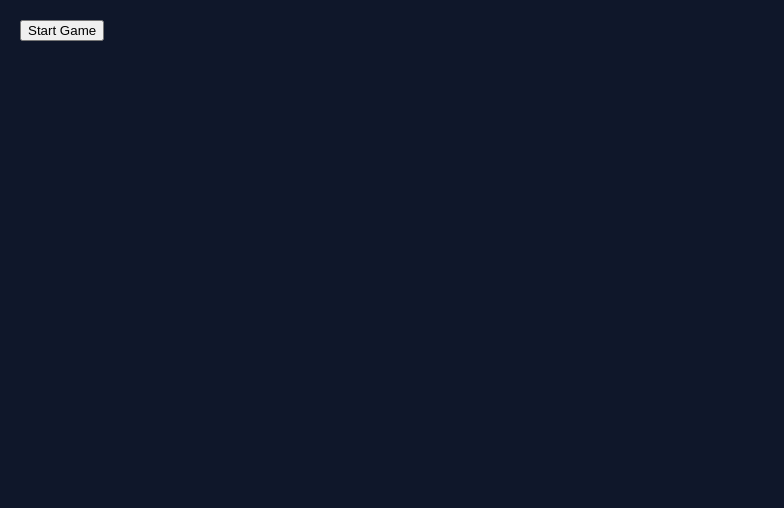
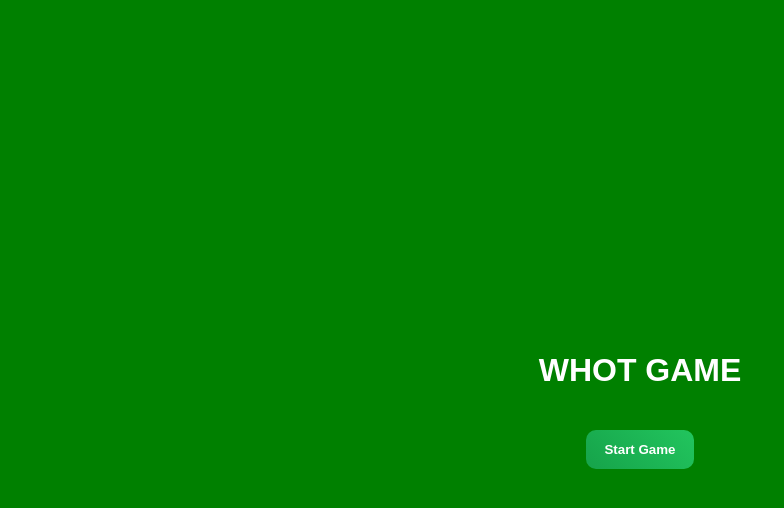
Before and after one commit to annamoyosore/win9ja, a React (Vite) app: page / in a window 1280 px wide. Shown: the top 508 px of the page, without its empty margins (0-784 px from the left). Built offline with nearby package versions, Linux system fonts and the light colour scheme.

Commit message:
Update WhotGame.jsx

```diff
--- a/src/WhotGame.jsx
+++ b/src/WhotGame.jsx
@@ -3,7 +3,7 @@ import { useEffect, useRef, useState } from "react";
 const SHAPES = ["circle", "triangle", "square", "star", "cross"];
 
 // =========================
-// SOUND (UNCHANGED)
+// SOUND
 // =========================
 function playSound(type) {
   const s = {
@@ -15,7 +15,7 @@ function playSound(type) {
 }
 
 // =========================
-// DECK (UNCHANGED)
+// DECK
 // =========================
 function createDeck() {
   const deck = [];
@@ -30,23 +30,16 @@ function createDeck() {
 }
 
 // =========================
-// FIXED RULE ENGINE (IMPORTANT)
+// VALID MOVE
 // =========================
 function isValidMove(card, top, requestedShape) {
   if (!top) return true;
-
-  // 🟢 REQUESTED SHAPE OVERRIDE
-  if (requestedShape) {
-    return card.shape === requestedShape || card.number === top.number;
-  }
-
-  // 🔥 CORE FIX:
-  // SAME NUMBER ACROSS SHAPES MUST ALWAYS MATCH
+  if (requestedShape) return card.shape === requestedShape;
   return card.number === top.number || card.shape === top.shape;
 }
 
 // =========================
-// CARD RENDER (RESTORED YOUR ORIGINAL STYLE)
+// CARD RENDER
 // =========================
 const cache = new Map();
 
@@ -59,7 +52,6 @@ function drawCard(card) {
   c.height = 130;
   const ctx = c.getContext("2d");
 
-  // original style preserved
   ctx.fillStyle = "#fff";
   ctx.fillRect(0, 0, 90, 130);
 
@@ -79,9 +71,7 @@ function drawCard(card) {
     ctx.fill();
   }
 
-  if (card.shape === "square") {
-    ctx.fillRect(cx - 14, cy - 14, 28, 28);
-  }
+  if (card.shape === "square") ctx.fillRect(cx - 14, cy - 14, 28, 28);
 
   if (card.shape === "triangle") {
     ctx.beginPath();
@@ -129,15 +119,10 @@ export default function WhotGame() {
   }
 
   // =========================
-  // RULES (UNCHANGED LOGIC, FIXED ONLY BEHAVIOR)
+  // RULE ENGINE
   // =========================
   function applyRules(card, copy, isPlayer) {
     const opponent = isPlayer ? 1 : 0;
-
-    if (card.number === 1) {
-      copy.hold = opponent;
-      pushAlert("🟡 HOLD");
-    }
 
     if (card.number === 2) {
       copy.players[opponent].hand.push(copy.deck.pop());
@@ -159,7 +144,7 @@ export default function WhotGame() {
   }
 
   // =========================
-  // START (UNCHANGED UI)
+  // START GAME
   // =========================
   function startMatch() {
     const deck = createDeck();
@@ -173,7 +158,6 @@ export default function WhotGame() {
       discard: [deck.pop()],
       turn: "player",
       skipNext: null,
-      hold: null,
       requestedShape: null
     });
 
@@ -207,7 +191,7 @@ export default function WhotGame() {
     playSound("play");
     applyRules(card, copy, true);
 
-    addLog(`You played ${card.number} (${card.shape})`);
+    addLog(`You played ${card.number}`);
 
     copy.turn = "bot";
     setGame(copy);
@@ -216,7 +200,7 @@ export default function WhotGame() {
   }
 
   // =========================
-  // MARKET (UNCHANGED FLOW)
+  // MARKET
   // =========================
   function drawMarket() {
     const g = gameRef.current;
@@ -261,16 +245,25 @@ export default function WhotGame() {
     playSound("play");
     applyRules(card, copy, false);
 
-    addLog(`Bot played ${card.number} (${card.shape})`);
+    addLog(`Bot played ${card.number}`);
 
     copy.turn = "player";
     setGame(copy);
   }
 
+  // =========================
+  // LANDING PAGE (FIXED GREEN UI)
+  // =========================
   if (!game) {
     return (
-      <div style={{ padding: 20 }}>
-        <button onClick={startMatch}>Start Game</button>
+      <div style={styles.bg}>
+        <div style={styles.landing}>
+          <h1 style={{ color: "#fff" }}>WHOT GAME</h1>
+
+          <button onClick={startMatch} style={styles.startBtn}>
+            Start Game
+          </button>
+        </div>
       </div>
     );
   }
@@ -314,7 +307,7 @@ export default function WhotGame() {
 }
 
 // =========================
-// ORIGINAL STYLE PRESERVED
+// STYLES (GREEN LANDING RESTORED)
 // =========================
 const styles = {
   bg: {
@@ -324,12 +317,38 @@ const styles = {
     justifyContent: "center",
     alignItems: "center"
   },
+
+  landing: {
+    display: "flex",
+    flexDirection: "column",
+    alignItems: "center",
+    justifyContent: "center",
+    height: "100vh",
+    gap: 20
+  },
+
+  startBtn: {
+    padding: "12px 18px",
+    background: "linear-gradient(45deg, #16a34a, #22c55e)",
+    color: "#fff",
+    fontWeight: "bold",
+    border: "none",
+    borderRadius: 10,
+    cursor: "pointer"
+  },
+
   box: {
     width: 420,
     padding: 10,
     background: "#00000066",
     color: "#fff"
   },
+
   history: { fontSize: 12, marginBottom: 10 },
-  alertBox: { background: "#000000aa", color: "yellow", padding: 6 }
+
+  alertBox: {
+    background: "#000000aa",
+    color: "yellow",
+    padding: 6
+  }
 };
```
